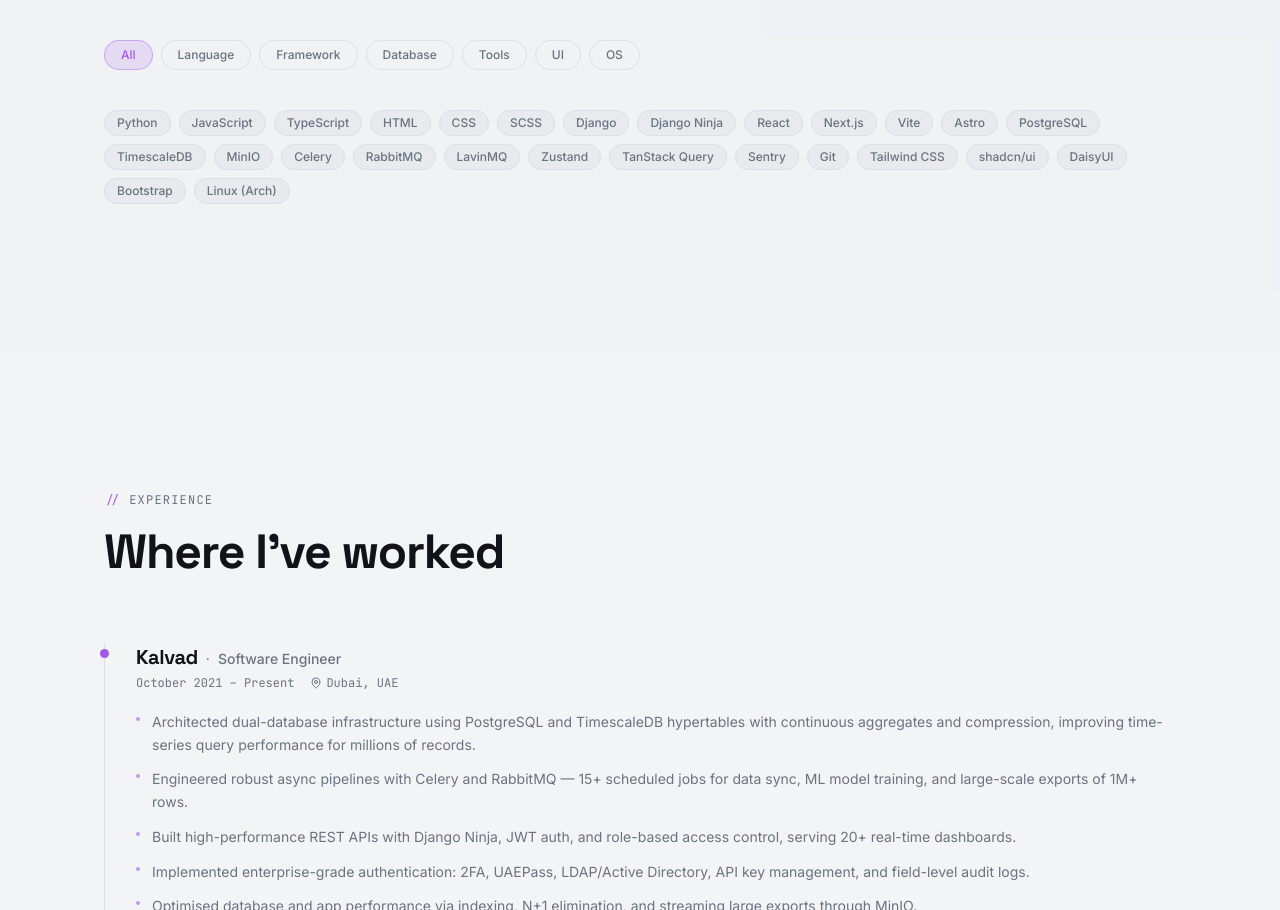
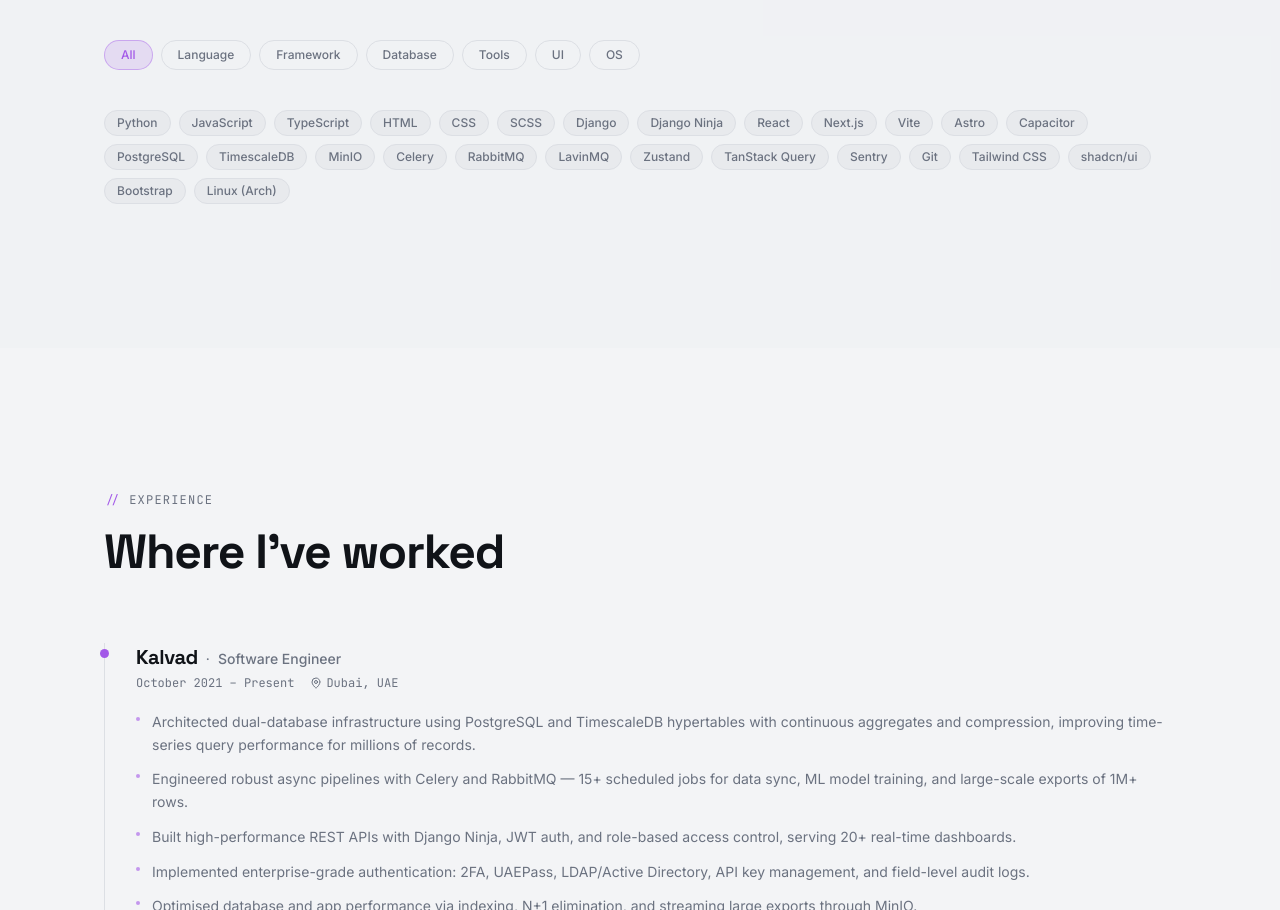
Before and after one commit to selaw1/Portfolio, a React (Vite) app in the folder app/: page / in a window 1280 px wide. Shown: the part 1997-2907 px from the top of the page. Built offline with nearby package versions, Linux system fonts and the light colour scheme.

Commit message:
fix: updates

```diff
--- a/app/src/sections/Skills.tsx
+++ b/app/src/sections/Skills.tsx
@@ -17,6 +17,7 @@ const skills = [
   { name: 'Next.js',        category: 'Framework' },
   { name: 'Vite',           category: 'Framework' },
   { name: 'Astro',          category: 'Framework' },
+  { name: 'Capacitor',          category: 'Framework' },
   { name: 'PostgreSQL',     category: 'Database'  },
   { name: 'TimescaleDB',    category: 'Database'  },
   { name: 'MinIO',          category: 'Tools'     },
@@ -29,7 +30,6 @@ const skills = [
   { name: 'Git',            category: 'Tools'     },
   { name: 'Tailwind CSS',   category: 'UI'        },
   { name: 'shadcn/ui',      category: 'UI'        },
-  { name: 'DaisyUI',        category: 'UI'        },
   { name: 'Bootstrap',      category: 'UI'        },
   { name: 'Linux (Arch)',   category: 'OS'        },
 ];
```
